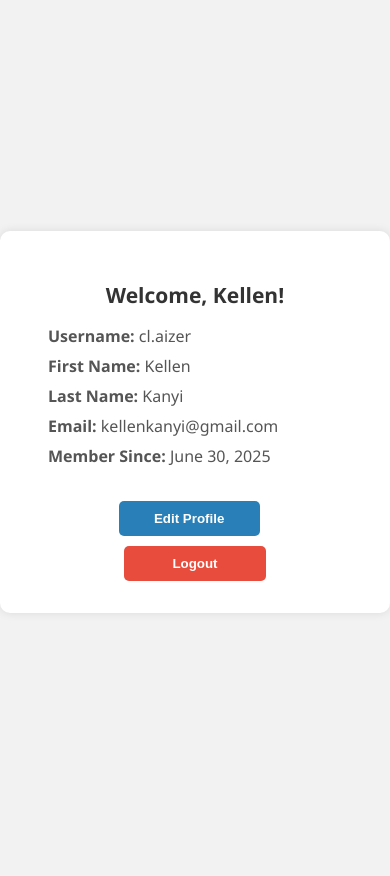
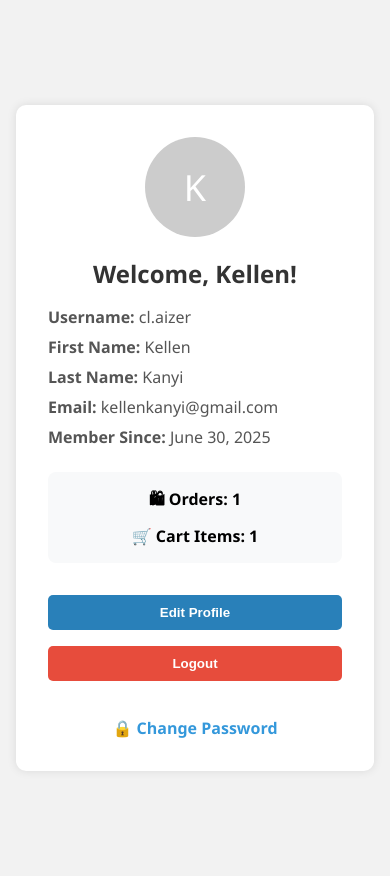
Before and after one commit to kellen-cl/shopfinity, a Django app: template users/templates/users/user_profile.html in a window 390 px wide. Before the commit the page ends 613 px from the top, so only its background shows below. Run offline with Django 5.2, Linux system fonts and the light colour scheme; a user stored in the database is signed in; tables that the repository leaves empty hold one stand-in row (values such as "Sample post"); the template is opened without the code that fills it: most values are stand-ins (such as "Sample title", 1, 10 or a date in 2020).

Commit message:
Update user_profile.html

```diff
--- a/users/templates/users/user_profile.html
+++ b/users/templates/users/user_profile.html
@@ -2,6 +2,7 @@
 <html>
 <head>
     <title>User Profile</title>
+    <meta name="viewport" content="width=device-width, initial-scale=1.0">
     <style>
         body {
             font-family: 'Segoe UI', sans-serif;
@@ -11,42 +12,15 @@
             align-items: center;
             height: 100vh;
             margin: 0;
+            padding: 1rem;
         }
-                /* Tablets (768px to 1024px) */
-        @media (max-width: 1024px) and (min-width: 768px) {
-            body {
-                font-size: 15px;
-            }
-            .container {
-                padding: 10px;
-                flex-direction: column;
-            }
-        }
-
-        /* Phones (less than 768px) */
-        @media (max-width: 767px) {
-            body {
-                font-size: 14px;
-            }
-            .navbar {
-                flex-direction: column;
-            }
-            .hero-section {
-                text-align: center;
-                padding: 20px;
-            }
-            .product-grid {
-                grid-template-columns: 1fr;
-            }
-        }
-
 
         .profile-container {
             background-color: white;
-            padding: 2rem 3rem;
+            padding: 2rem;
             border-radius: 10px;
             box-shadow: 0 0 10px rgba(0, 0, 0, 0.1);
-            max-width: 450px;
+            max-width: 500px;
             width: 100%;
             text-align: center;
         }
@@ -54,6 +28,19 @@
         h2 {
             color: #333;
             margin-bottom: 1rem;
+        }
+
+        .profile-picture {
+            width: 100px;
+            height: 100px;
+            border-radius: 50%;
+            background-color: #ccc;
+            margin: 0 auto 20px;
+            display: flex;
+            align-items: center;
+            justify-content: center;
+            font-size: 36px;
+            color: #fff;
         }
 
         .profile-info {
@@ -65,6 +52,16 @@
             margin: 8px 0;
             font-size: 16px;
             color: #555;
+        }
+
+        .stats {
+            background-color: #f8f9fa;
+            padding: 1rem;
+            border-radius: 8px;
+            margin-bottom: 1.5rem;
+            display: flex;
+            justify-content: space-around;
+            font-weight: bold;
         }
 
         .btn {
@@ -91,25 +88,68 @@
             opacity: 0.9;
         }
 
+        .links {
+            text-align: center;
+            margin-top: 20px;
+        }
+
+        .links a {
+            display: inline-block;
+            margin-top: 8px;
+            text-decoration: none;
+            color: #3498db;
+            font-weight: bold;
+        }
+
+        @media (max-width: 480px) {
+            .btn {
+                width: 100%;
+                margin: 8px 0;
+            }
+
+            .btn-edit {
+                margin-right: 0;
+            }
+
+            .stats {
+                flex-direction: column;
+                gap: 10px;
+                align-items: center;
+            }
+        }
     </style>
 </head>
 <body>
 
     <div class="profile-container">
-        <h2>Welcome, {{ user.first_name }}!</h2>
+        <div class="profile-picture">
+            {{ user.first_name|default:user.username|slice:":1"|upper }}
+        </div>
+
+        <h2>Welcome, {{ user.first_name|default:user.username }}!</h2>
 
         <div class="profile-info">
             <p><strong>Username:</strong> {{ user.username }}</p>
-            <p><strong>First Name:</strong> {{ user.first_name }}</p>
-            <p><strong>Last Name:</strong> {{ user.last_name }}</p>
-            <p><strong>Email:</strong> {{ user.email }}</p>
+            <p><strong>First Name:</strong> {{ user.first_name|default:"-" }}</p>
+            <p><strong>Last Name:</strong> {{ user.last_name|default:"-" }}</p>
+            <p><strong>Email:</strong> {{ user.email|default:"Not provided" }}</p>
             <p><strong>Member Since:</strong> {{ user.date_joined|date:"F d, Y" }}</p>
+        </div>
+
+        <!-- User Stats -->
+        <div class="stats">
+            <div>🛍 Orders: {{ total_orders }}</div>
+            <div>🛒 Cart Items: {{ cart_count }}</div>
         </div>
 
         <div>
             <a href="{% url 'edit_profile' %}"><button class="btn btn-edit">Edit Profile</button></a>
             <a href="{% url 'logout' %}"><button class="btn btn-logout">Logout</button></a>
         </div>
+
+        <div class="links">
+            <a href="{% url 'password_change' %}">🔒 Change Password</a>
+        </div>
     </div>
 
 </body>
```
